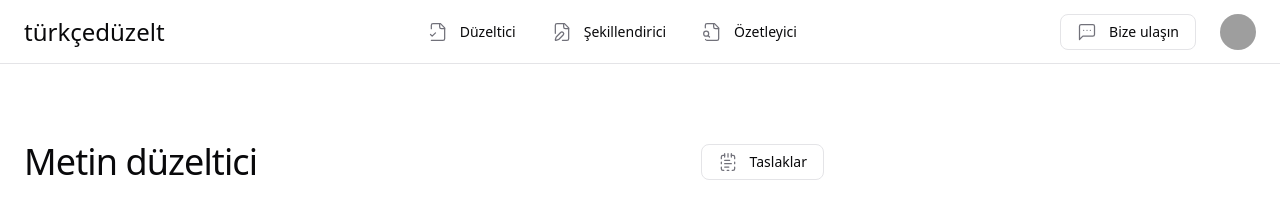
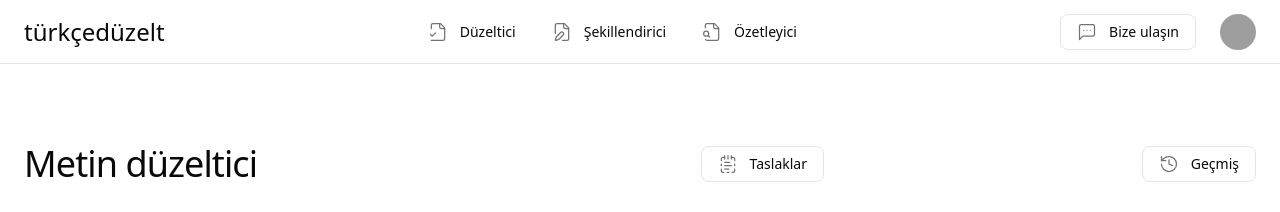
Before and after one commit to ozgurgokdemir/turkceduzelt.com, a React (Vite) app in the folder client/: page / in a window 1280 px wide. Shown: the top 212 px of the page. Built offline with nearby package versions, Linux system fonts and the light colour scheme; grey boxes are pictures that could not be loaded.

Commit message:
feat(suggestions): add history button

```diff
--- a/client/src/features/suggestions/routes/Duzeltici.tsx
+++ b/client/src/features/suggestions/routes/Duzeltici.tsx
@@ -37,7 +37,7 @@ function Duzeltici() {
     <main className="container grid grid-cols-1 gap-y-8 py-12 xs:py-16 lg:grid-cols-[1fr_19rem] lg:grid-rows-[auto_1fr] lg:gap-x-8 lg:py-20 xl:grid-cols-[1fr_24rem] xl:gap-x-12 2xl:py-24">
       <header className="flex items-center justify-between">
         <Typography variant="heading-2xl" asChild>
-          <h1 className="whitespace-nowrap text-primary xs:text-3xl md:text-4xl">
+          <h1 className="whitespace-nowrap text-primary xs:text-3xl xs:leading-9 md:text-4xl md:leading-10">
             Metin düzeltici
           </h1>
         </Typography>
@@ -88,6 +88,13 @@ function Duzeltici() {
           Taslaklar
         </Button>
       </header>
+      <Button
+        variant="outline"
+        className="ml-auto hidden self-center lg:inline-flex"
+      >
+        <Icon icon={History} variant="secondary" />
+        Geçmiş
+      </Button>
       <Editor className="row-start-2 h-fit" />
       <aside className="row-start-2 hidden lg:block">
         {suggestions ? (
```
